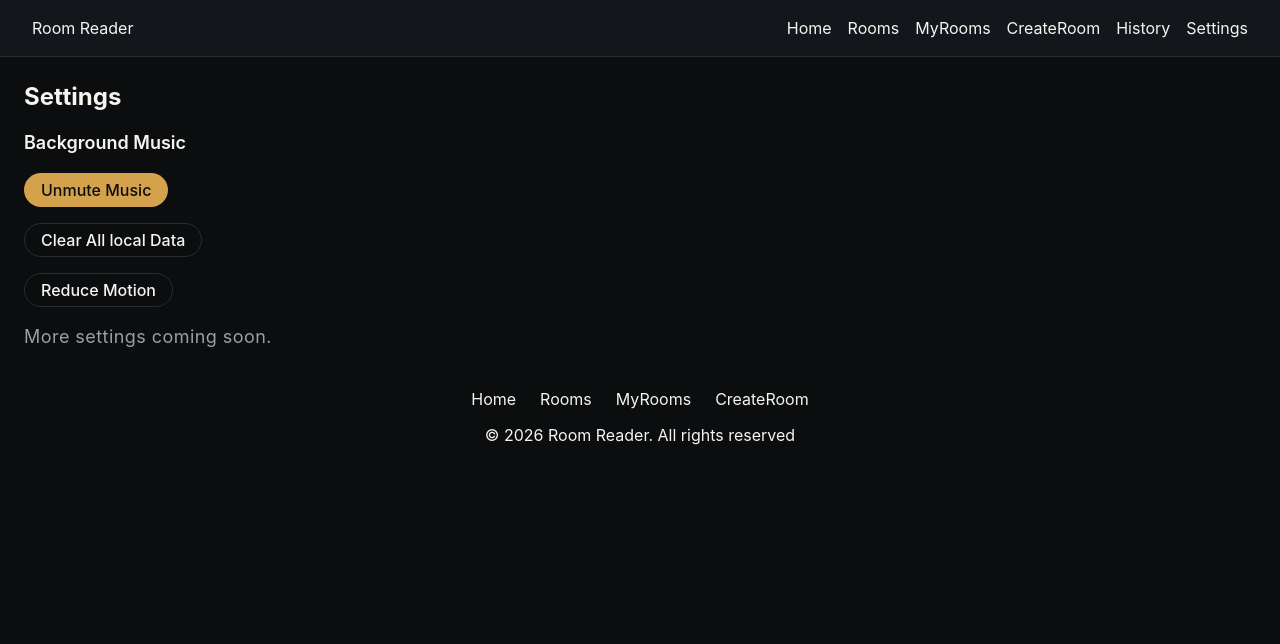
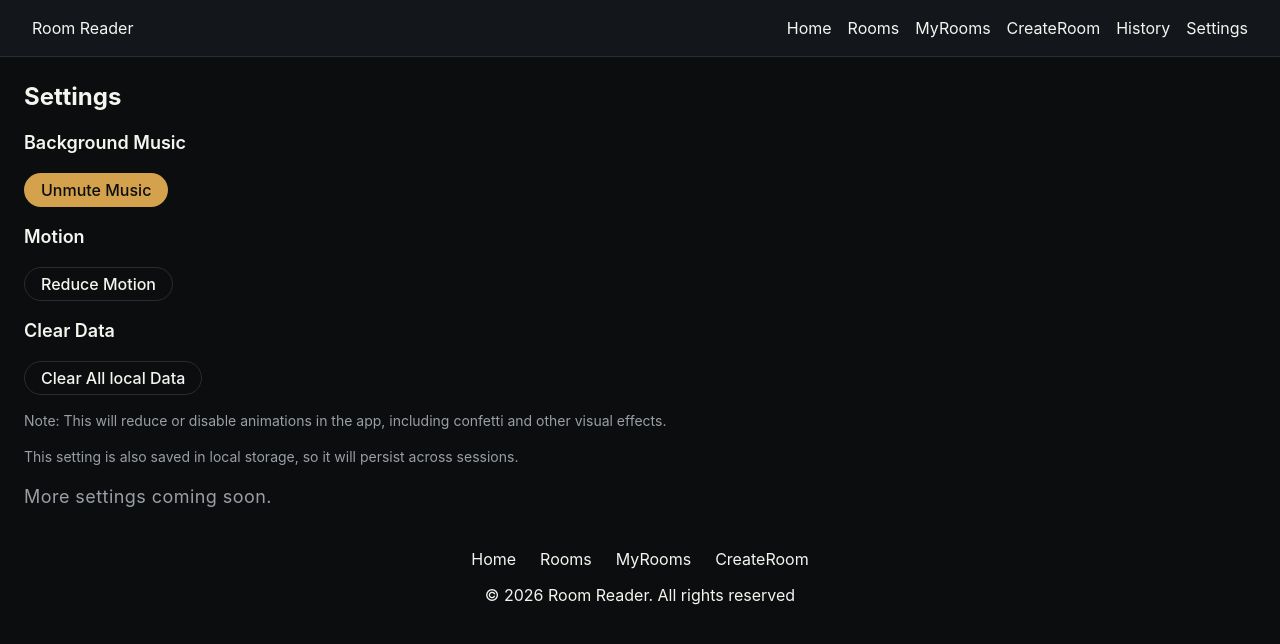
Before and after one commit to gouravasija16/room-reader, a React (Vite) app: page /settings in a window 1280 px wide. Shown: the top 644 px of the page. Built offline with nearby package versions, Linux system fonts and the light colour scheme.

Commit message:
Improved Settings page

```diff
--- a/src/components/settings/Settings.jsx
+++ b/src/components/settings/Settings.jsx
@@ -19,14 +19,21 @@ export default function Settings({ isMuted, setIsMuted }){
                     {isMuted ? "Unmute Music" : "Mute Music"}
                 </Button>
                 </div>
-
              </div>
+            <div className="flex flex-col gap-4">
+                <h3 className="text-lg font-semibold">Motion</h3>
+            <div>
+                <Button variant="secondary" onClick={()=>setReducedMotion(!reducedMotion)} >{reducedMotion ? 'Enable Animations' : 'Reduce Motion'}</Button>
+            </div>
+            </div>
+             <div className="flex flex-col gap-4">
+                <h3 className="text-lg font-semibold">Clear Data</h3>
              <div>
             <Button variant="secondary" onClick={handleClearData}>Clear All local Data</Button>
             </div>
-            <div>
-                <Button variant="secondary" onClick={()=>setReducedMotion(!reducedMotion)} >{reducedMotion ? 'Enable Animations' : 'Reduce Motion'}</Button>
             </div>
+            <p className="text-sm text-muted">Note: This will reduce or disable animations in the app, including confetti and other visual effects.</p>
+            <p className="text-sm text-muted">This setting is also saved in local storage, so it will persist across sessions.</p>
             <p className="text-lg text-muted tracking-wide">More settings coming soon.</p>
         </div>
 
```
